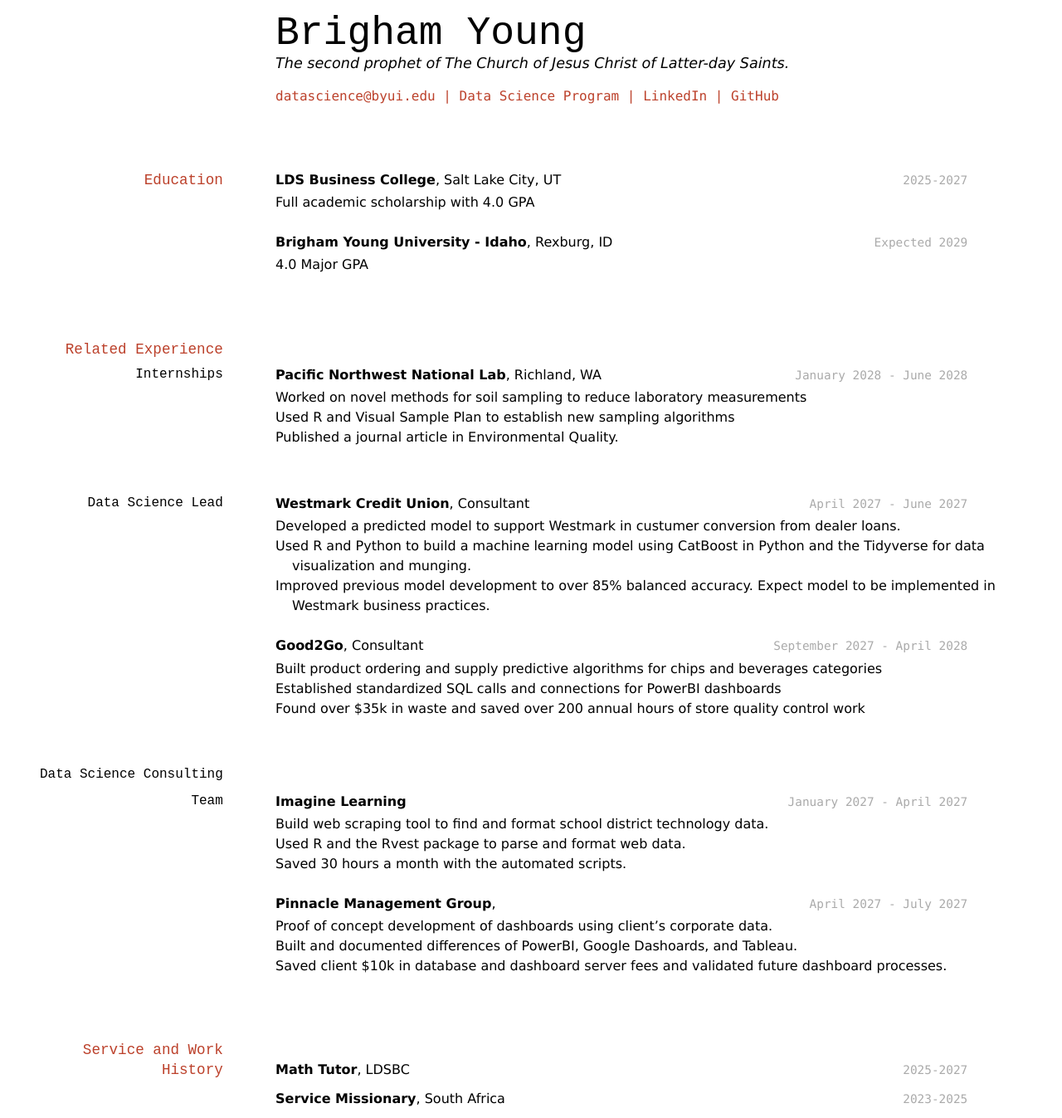
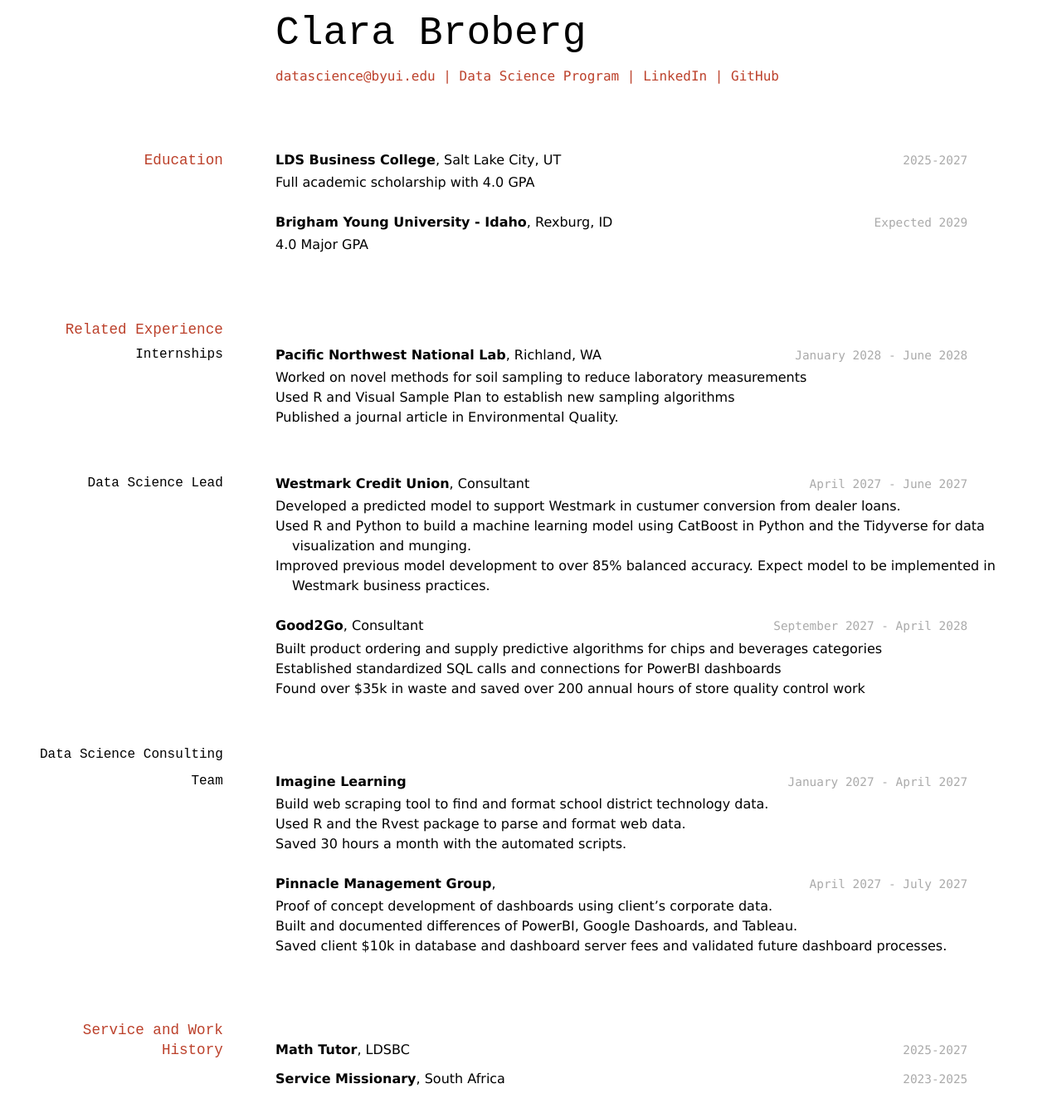
Before and after one commit to wadygmz/broberg_resume, a Jekyll site: the page built from docs/index.md, in a window 1280 px wide. Shown: the whole page at 83% size. Built offline with Jekyll 4.4.1, drawn with Linux system fonts in a browser that asks for light colours; after the commit the page ends 1323 px from its top, so only the background shows below that.

Commit message:
Update index.md

```diff
--- a/docs/index.md
+++ b/docs/index.md
@@ -1,9 +1,8 @@
 ---
 layout: cv
-title: Brigham Young's Resume
+title: Clara Broberg's Resume
 ---
-# Brigham Young
-The second prophet of The Church of Jesus Christ of Latter-day Saints.
+# Clara Broberg
 
 <div id="webaddress">
 <a href="datascience@byui.edu">datascience@byui.edu</a>
```
